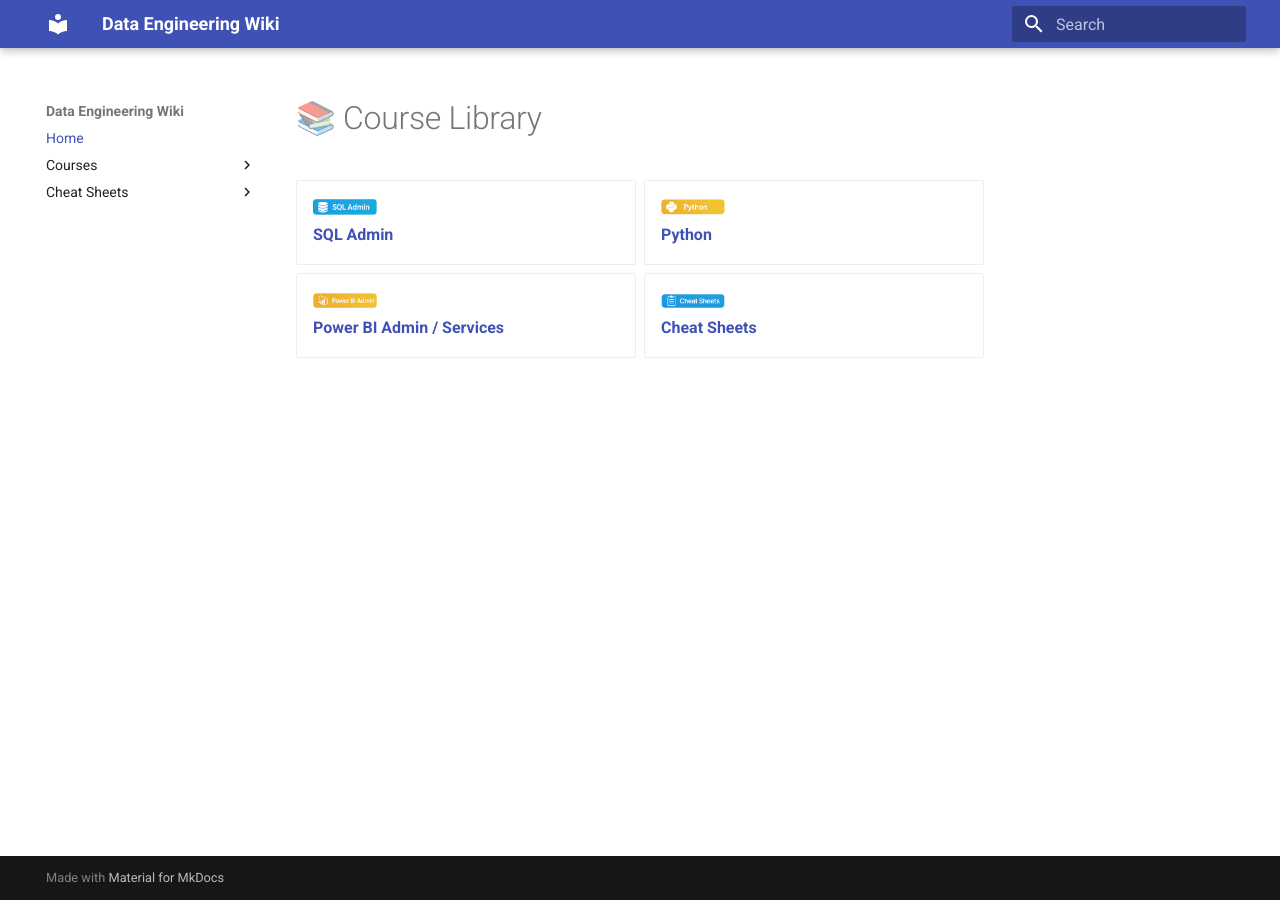
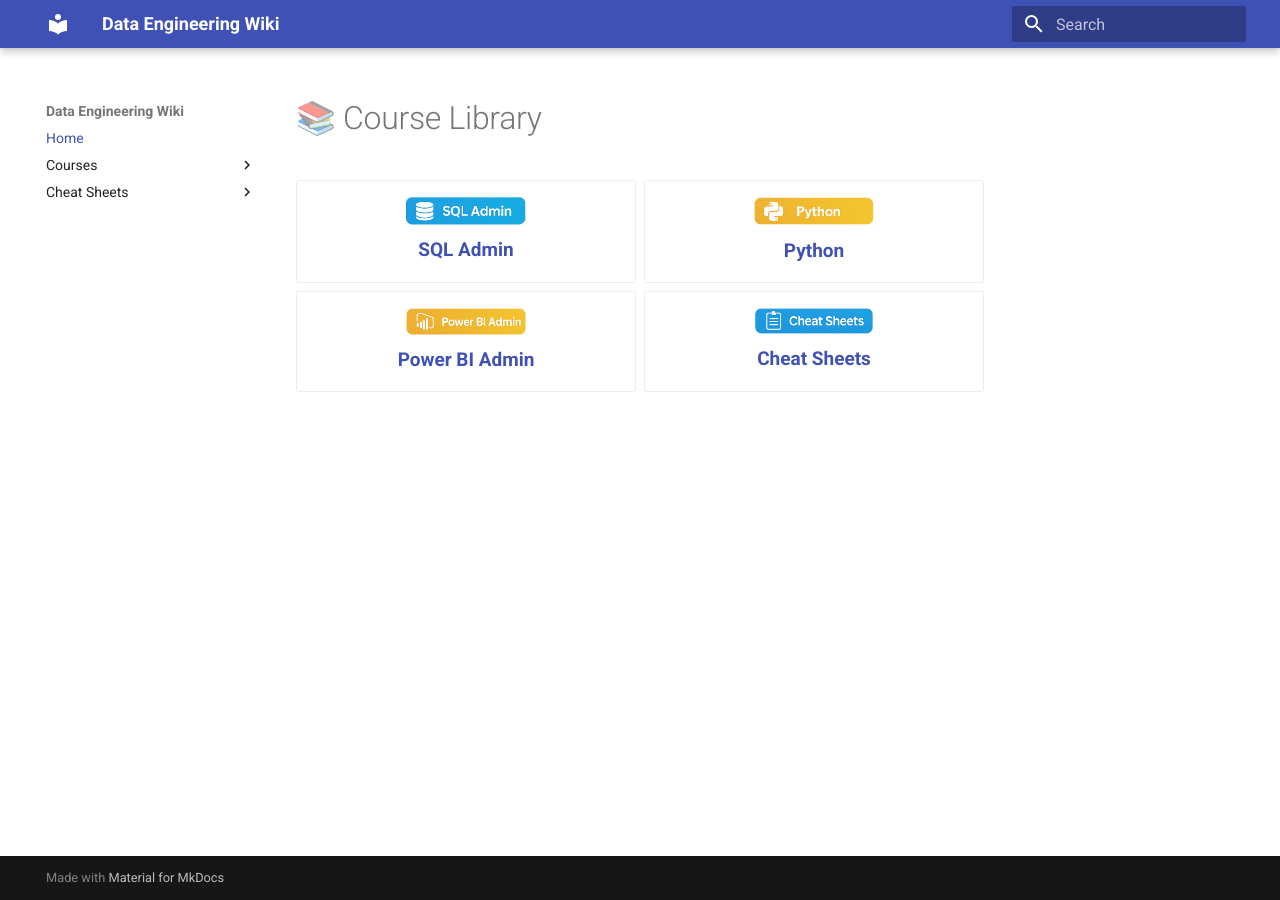
Before and after one commit to cpvardhan/data-engineering-wiki, an MkDocs documentation site: the page built from docs/index.md, in a window 1280 px wide. Built offline with MkDocs 1.6.1 and Material for MkDocs 9.7.7, drawn with Linux system fonts in a browser that asks for light colours.

Commit message:
Update index.md

```diff
--- a/docs/index.md
+++ b/docs/index.md
@@ -2,16 +2,40 @@
 
 <div class="grid cards" markdown>
 
-- <img src="assets/logos/sql-admin.png"   alt="SQL Admin"      width="64" />
-  **[SQL Admin](courses/sql-admin/index.md)**
+- <a href="courses/sql-admin/index.md">
+    <img src="assets/logos/sql-admin.png"
+         alt="SQL Admin"
+         style="width:120px;display:block;margin:0 auto 0.5rem;" />
+    <span style="display:block;text-align:center;font-size:0.95rem;font-weight:600;">
+      SQL Admin
+    </span>
+  </a>
 
-- <img src="assets/logos/python.png"      alt="Python"         width="64" />
-  **[Python](courses/python/index.md)**
+- <a href="courses/python/index.md">
+    <img src="assets/logos/python.png"
+         alt="Python"
+         style="width:120px;display:block;margin:0 auto 0.5rem;" />
+    <span style="display:block;text-align:center;font-size:0.95rem;font-weight:600;">
+      Python
+    </span>
+  </a>
 
-- <img src="assets/logos/powerbi.png"     alt="Power BI Admin" width="64" />
-  **[Power BI Admin / Services](courses/power-bi-admin/powerbi-service-cheatsheet.html)**
+- <a href="courses/power-bi-service/powerbi-service-cheatsheet.html">
+    <img src="assets/logos/powerbi.png"
+         alt="Power BI Admin"
+         style="width:120px;display:block;margin:0 auto 0.5rem;" />
+    <span style="display:block;text-align:center;font-size:0.95rem;font-weight:600;">
+      Power BI Admin
+    </span>
+  </a>
 
-- <img src="assets/logos/cheat-sheet.png" alt="Cheat Sheets"   width="64" />
-  **[Cheat Sheets](cheat-sheets/index.md)**
+- <a href="cheat-sheets/index.md">
+    <img src="assets/logos/cheat-sheet.png"
+         alt="Cheat Sheets"
+         style="width:120px;display:block;margin:0 auto 0.5rem;" />
+    <span style="display:block;text-align:center;font-size:0.95rem;font-weight:600;">
+      Cheat Sheets
+    </span>
+  </a>
 
 </div>
```
